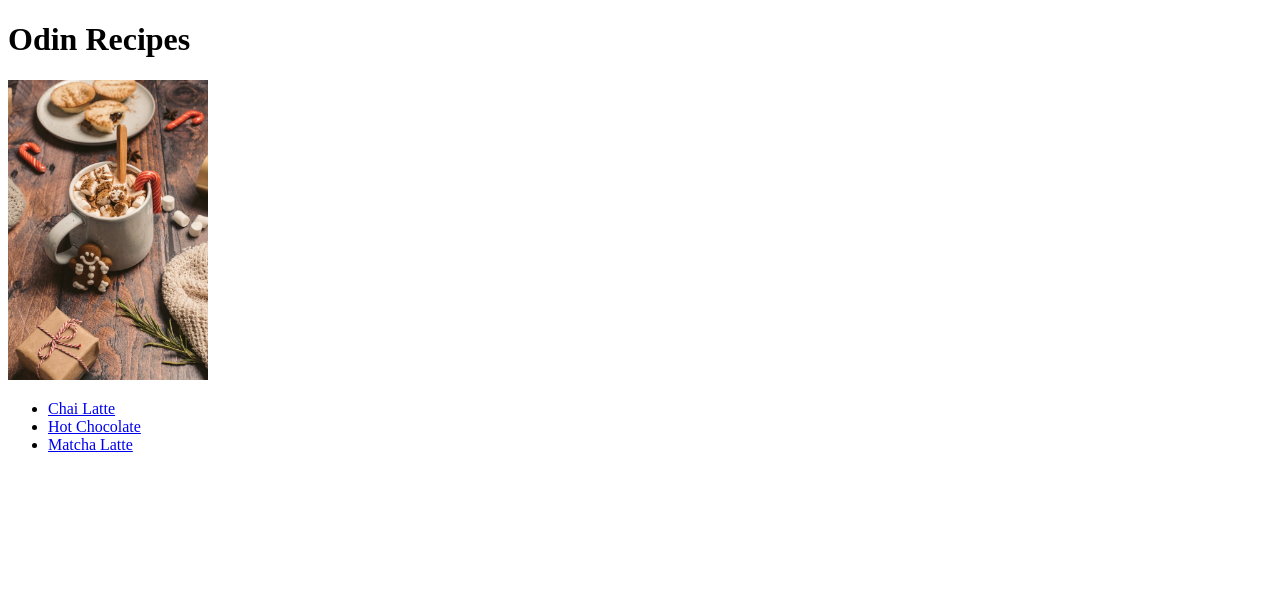
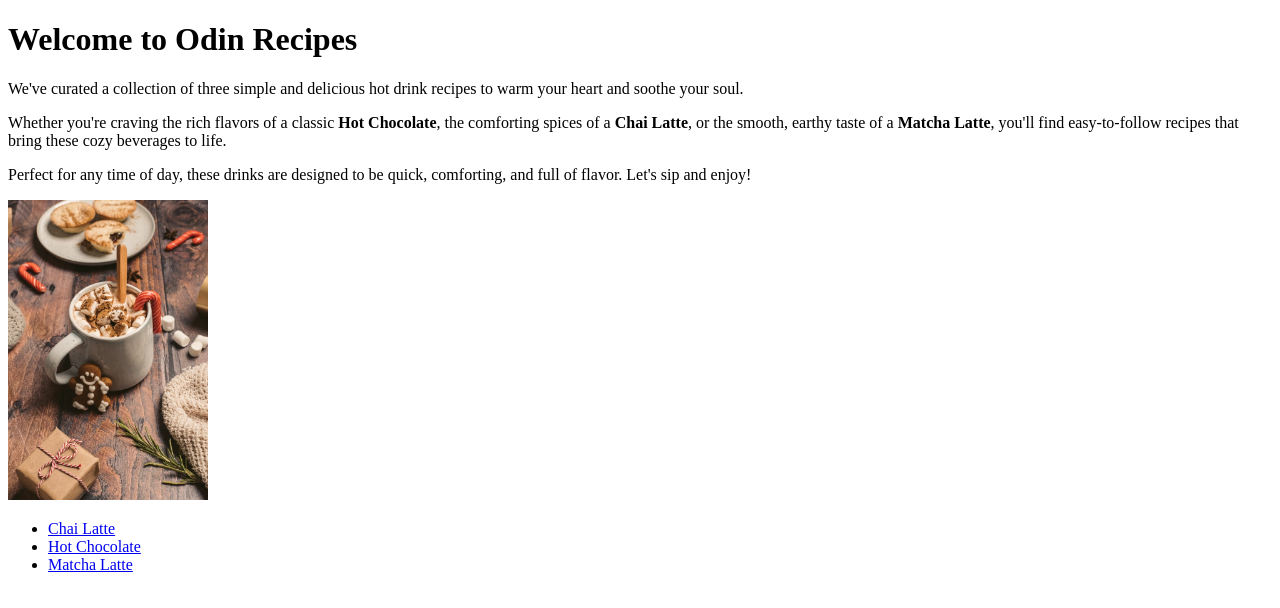
Before and after one commit to munglee/odin-recipes, a plain HTML site: page index.html in a window 1280 px wide. Drawn offline with Linux system fonts and the light colour scheme.

Commit message:
Added an introduction

```diff
--- a/index.html
+++ b/index.html
@@ -8,7 +8,16 @@
 </head>
 
 <body>
-    <h1>Odin Recipes</h1>
+    <h1>Welcome to Odin Recipes</h1>
+    <p>
+        We've curated a collection of three simple and delicious hot drink recipes to
+        warm your heart and soothe your soul.</p>
+        <p>Whether you're craving the rich flavors of a classic <strong>Hot Chocolate</strong>, the
+        comforting spices of a <strong>Chai Latte</strong>, or the smooth, earthy taste of a <strong>Matcha Latte</strong>, you'll find easy-to-follow
+        recipes that bring these cozy beverages to life.</p>
+        <p>Perfect for any time of day, these drinks are designed to be
+        quick, comforting, and full of flavor. Let's sip and enjoy!
+    </p>
     <img src="./images/main.jpg" height="300px" />
     <ul>
         <li><a href="recipes/chai-latte.html">Chai Latte</a></li>
```
